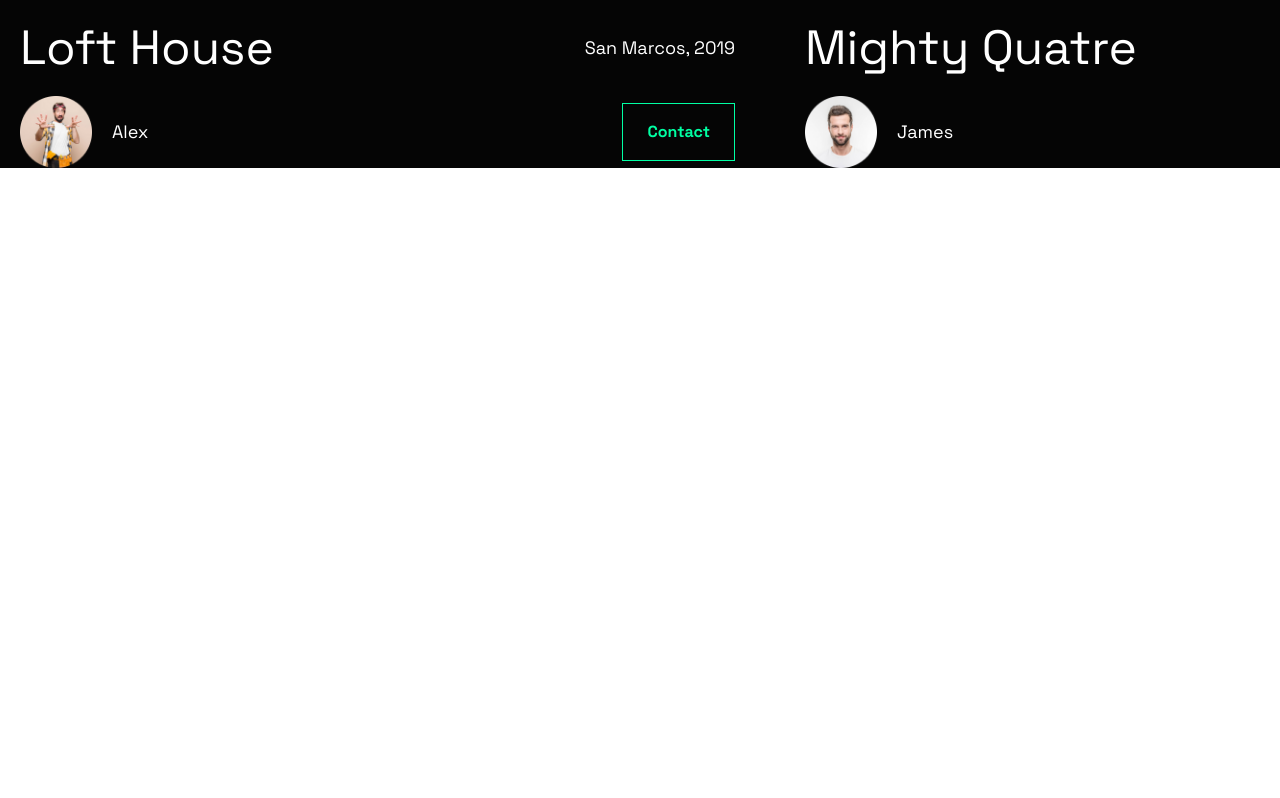
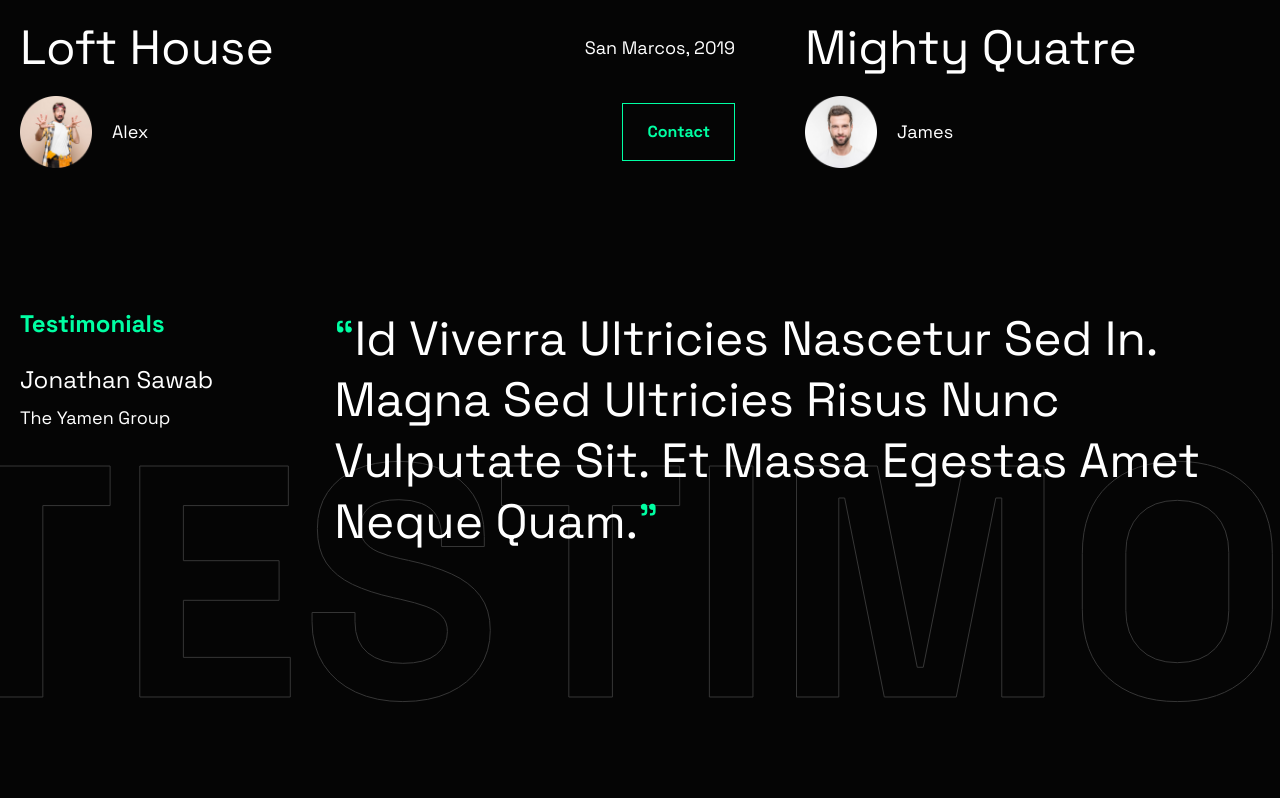
Before and after one commit to euxzy/uifry-landing-page, a website: page index.html in a window 1280 px wide. Shown: the part 4618-5416 px from the top of the page. Before the commit the page ends 4856 px from the top, so only its background shows below. Drawn offline with Linux system fonts and the light colour scheme.

Commit message:
create testimonial section

```diff
--- a/index.html
+++ b/index.html
@@ -240,6 +240,21 @@
           </div>
         </div>
       </section>
+
+      <section id="testimonials" class="overflow-hidden pt-[70px]">
+        <div class="container relative flex items-start gap-[121px] pb-[246px] text-white">
+          <p class="text-stroke absolute -bottom-8 -left-24">testimonials</p>
+          <div class="relative text-2xl">
+            <p class="mb-6 font-bold text-mint">testimonials</p>
+            <p class="mb-2">jonathan sawab</p>
+            <p class="text-lg">the yamen group</p>
+          </div>
+          <h2 class="relative w-[925px] text-5xl leading-[61px]">
+            <span class="text-mint">“</span>Id viverra ultricies nascetur sed in. Magna sed ultricies risus nunc
+            vulputate sit. Et massa egestas amet neque quam.<span class="text-mint">”</span>
+          </h2>
+        </div>
+      </section>
     </main>
   </body>
 </html>
```
Also changed, not shown: src/css/styles.css.
